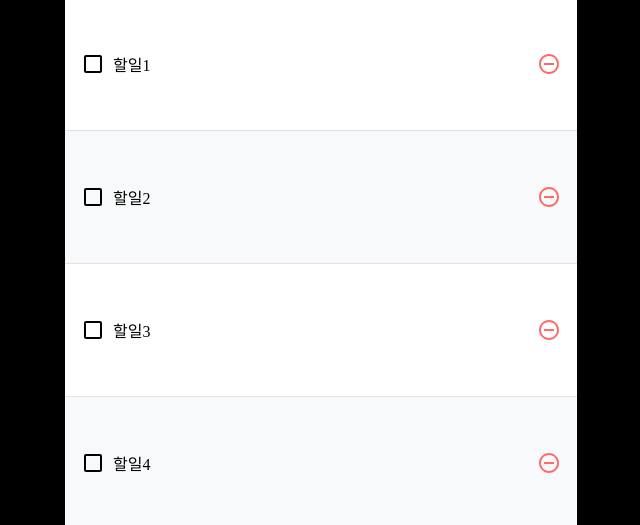
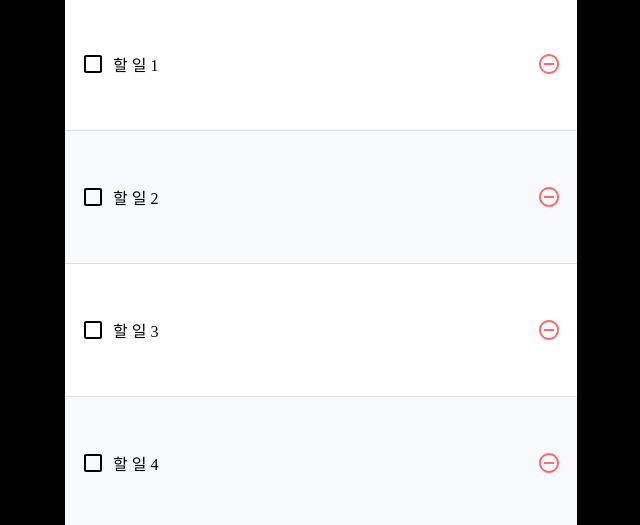
Before and after one commit to Choi-jeonghoon/React_todo, a React (Create React App) app: page / in a window 1280 px wide. Shown: the part 205-730 px from the top of the page, without its empty margins (319-959 px from the left). Built offline with nearby package versions, Linux system fonts and the light colour scheme.

Commit message:
Add:중간저장

```diff
--- a/package.json
+++ b/package.json
@@ -11,7 +11,8 @@
     "react-dom": "^18.2.0",
     "react-icons": "^4.6.0",
     "react-scripts": "5.0.1",
-    "sass": "^1.55.0",
+    "react-virtualized-auto-sizer": "^1.0.7",
+    "sass": "^1.56.1",
     "web-vitals": "^2.1.4"
   },
   "scripts": {
@@ -37,5 +38,8 @@
       "last 1 firefox version",
       "last 1 safari version"
     ]
+  },
+  "devDependencies": {
+    "eslint": "^8.28.0"
   }
 }
--- a/src/App.js
+++ b/src/App.js
@@ -1,120 +1,55 @@
-import { useReducer, useState, useRef, useCallback } from 'react';
+import React, { useRef, useState, useCallback } from 'react';
+import TodoTemplate from './components/TodoTemplate';
 import TodoInsert from './components/TodoInsert';
 import TodoList from './components/TodoList';
-import TodoTemplate from './components/TodoTemplate';
 
 function createBulkTodos() {
   const array = [];
   for (let i = 1; i <= 2500; i++) {
     array.push({
-      id: 1,
-      text: `할일${i}`,
+      id: i,
+      text: `할 일 ${i}`,
       checked: false,
     });
   }
   return array;
 }
 
-// function todoReducer(todos, action) {
-//   switch (action.type) {
-//     case 'INSERT':
-//       {
-//         type: 'INSERT', todos;
-//         {
-//           id: 1;
-//           text: 'todo';
-//           checked: false;
-//         }
-//       }
-//       return todos.concat(action.todo);
+const App = () => {
+  const [todos, setTodos] = useState(createBulkTodos);
 
-//     case 'REMOVE':
-//       {
-//         type: 'REMOVE', todos;
-//         {
-//           id: 1;
-//         }
-//       }
-//       return todos.filter((todo) => todo.id !== action.id);
+  // 고유 값으로 사용 될 id
+  // ref 를 사용하여 변수 담기
+  const nextId = useRef(4);
 
-//     case 'TOGGLE':
-//       {
-//         type: 'TOGGLE', todos;
-//         {
-//           id: 1;
-//         }
-//       }
-//       return todos.map((todo) =>
-//         todo.id === action.id ? { ...todo, checked: !todo.checked } : todo,
-//       );
-//     default:
-//       return todos;
-//   }
-// }
+  const onInsert = useCallback(text => {
+    const todo = {
+      id: nextId.current,
+      text,
+      checked: false,
+    };
+    setTodos(todos => todos.concat(todo));
+    nextId.current += 1; // nextId 1 씩 더하기
+  }, []);
 
-function App() {
-  // const [todos, setTodos] = useReducer(todoReducer, undefined, createBulkTodos);
-  const [todos, setTodos] = useState(createBulkTodos);
-  // function App() {
-  //   const [todos, setTodos] = useState([
-  //     {
-  //       id: 1,
-  //       text: '리엑트의 기초 학습',
-  //       checked: true,
-  //     },
-  //     {
-  //       id: 2,
-  //       text: '리엑트의 컴포넌트 학습2',
-  //       checked: true,
-  //     },
-  //     {
-  //       id: 3,
-  //       text: '일정 관리 앱 만들기 학습3',
-  //       checked: false,
-  //     },
-  //   ]);
-  //고윳값으로 사양될 id
-  //ref를 사용하여 변수 담기
-  // const nextId = useRef(4);
-  const nextId = useRef(2501);
-  const onInsert = useCallback(
-    (text) => {
-      const todo = {
-        id: nextId.current,
-        text,
-        checked: false,
-      };
-      dispatchEvent({ type: 'INSERT', todo });
-      // setTodos((todos) => todos.concat(todo));
-      nextId.current += 1; //next 1씩 더하기
-    },
-    // [todos],
-    [],
-  );
+  const onRemove = useCallback(id => {
+    setTodos(todos => todos.filter(todo => todo.id !== id));
+  }, [setTodos]);
 
-  const onRemove = useCallback(
-    (id) => {
-      dispatchEvent({ type: 'REMOVE', id });
-      // setTodos((todos) => todos.filter((todo) => todo.id !== id));
-    },
-    // [todos],
-    [],
-  );
+  const onToggle = useCallback(id => {
+    setTodos(todos =>
+      todos.map(todo =>
+        todo.id === id ? { ...todo, checked: !todo.checked } : todo,
+      ),
+    );
+  }, []);
 
-  const onToggle = useCallback((id) => {
-    dispatchEvent({ type: 'TOGGLE', id });
-    // setTodos((todos) =>
-    //   todos.map((todo) =>
-    //     todo.id === id ? { ...todo, checked: !todo.checked } : todo,
-    //   ),
-    // );
-  }, []);
   return (
     <TodoTemplate>
       <TodoInsert onInsert={onInsert} />
       <TodoList todos={todos} onRemove={onRemove} onToggle={onToggle} />
     </TodoTemplate>
   );
-}
+};
 
 export default App;
```
Also changed, not shown: 1 other file (tests, documents, lock files or other folders).
